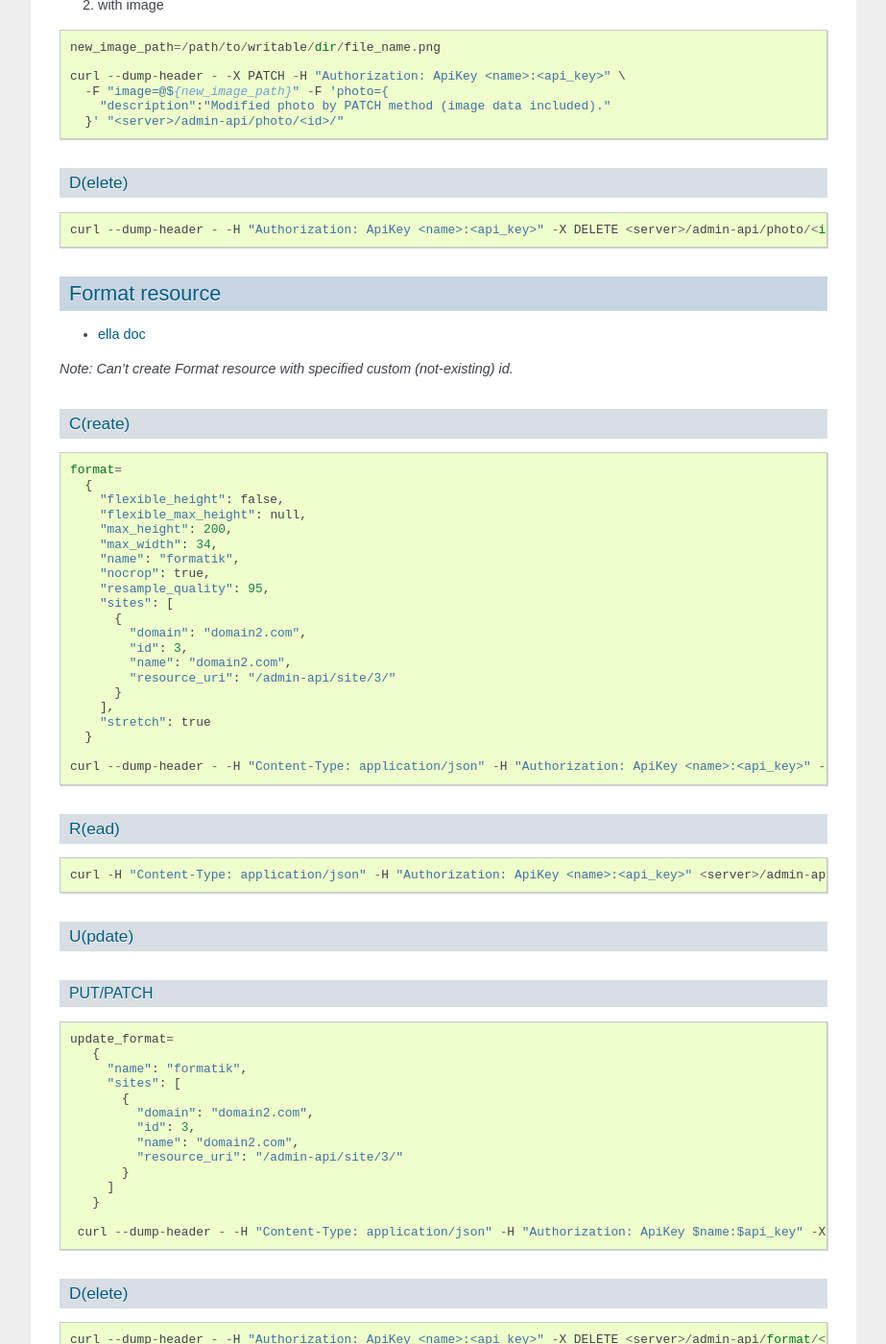
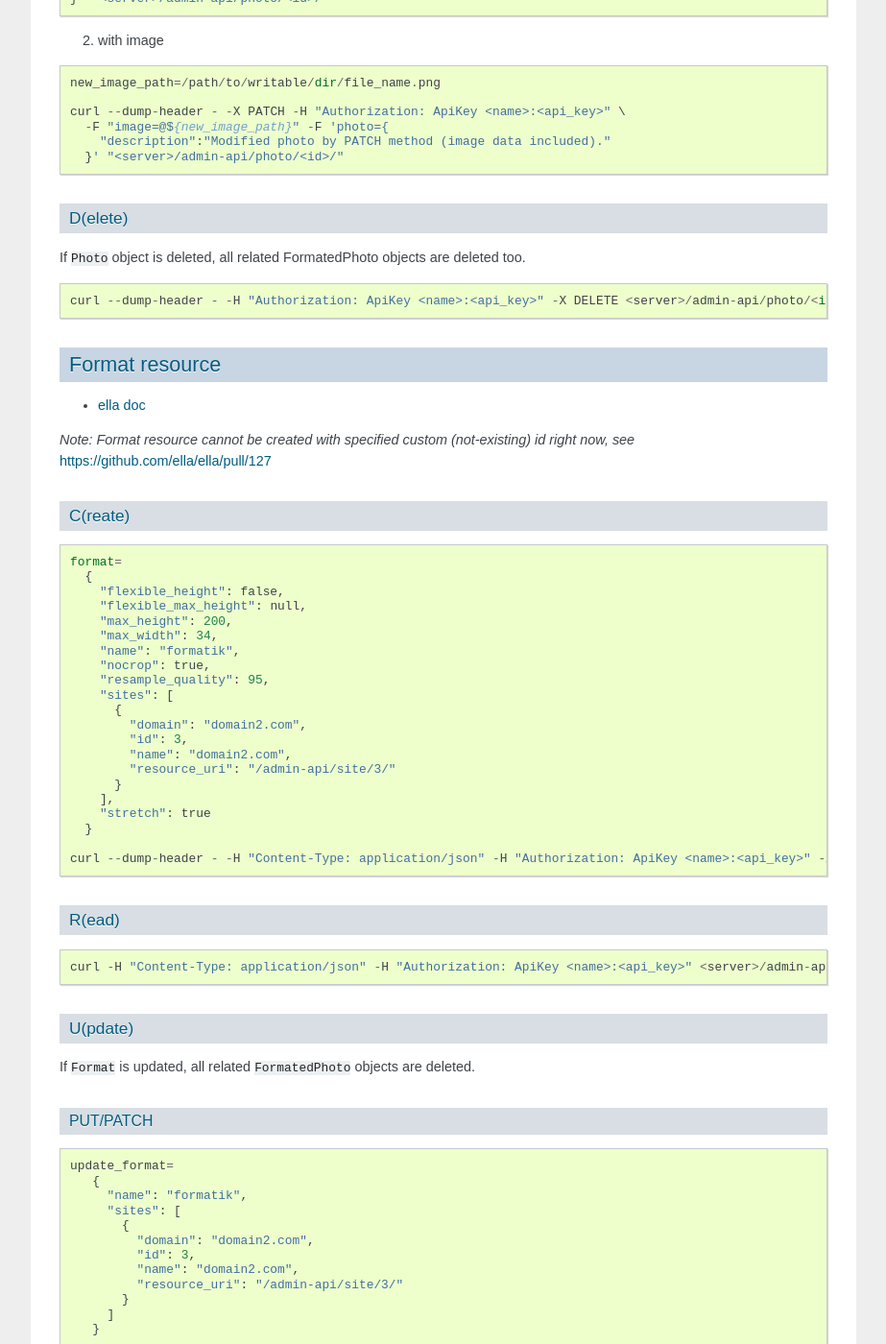
Before and after one commit to SanomaCZ/ella-hub, a Sphinx documentation site: the page built from doc/photos.rst, in a window 1280 px wide and 1400 px high, scrolled down 2233 px. Shown: the whole window at 96% size, without its empty margins (198-1121 px from the left). Built offline with Sphinx 7.4.7, drawn with Linux system fonts in a browser that asks for light colours; the version number could not be read and is left out; some of the changed text lies outside the part shown.

Commit message:
Added info about implicit objects deletion.

```diff
--- a/doc/photos.rst
+++ b/doc/photos.rst
@@ -70,6 +70,9 @@ R(ead)
 U(pdate)
 ========
 
+If ``image`` field is updated, all related ``FormatedPhoto`` objects are deleted.
+
+
 PUT
 '''
 
@@ -127,6 +130,8 @@ PATCH
 D(elete)
 ========
 
+If ``Photo`` object is deleted, all related FormatedPhoto objects are deleted too.
+
 ::
 
   curl --dump-header - -H "Authorization: ApiKey <name>:<api_key>" -X DELETE <server>/admin-api/photo/<id>/
@@ -140,7 +145,7 @@ Format resource
 
 __ http://ella.readthedocs.org/en/latest/reference/models.html#the-format-model
 
-*Note: Can't create Format resource with specified custom (not-existing) id.*
+*Note: Format resource cannot be created with specified custom (not-existing) id right now, see* https://github.com/ella/ella/pull/127
 
 
 C(reate)
@@ -184,6 +189,8 @@ R(ead)
 U(pdate)
 ========
 
+If ``Format`` is updated, all related ``FormatedPhoto`` objects are deleted.
+
 PUT/PATCH
 '''''''''
 
@@ -207,6 +214,8 @@ PUT/PATCH
 
 D(elete)
 ========
+
+If ``Format`` object is deleted, all related FormatedPhoto objects are deleted too.
 
 ::
 
```
